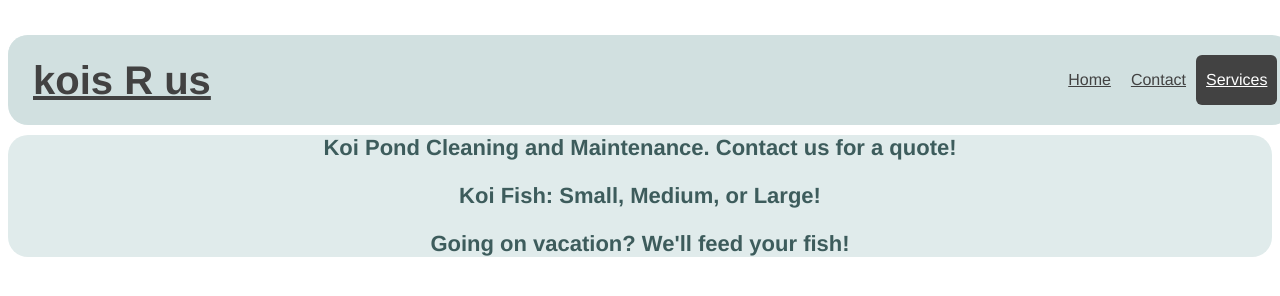
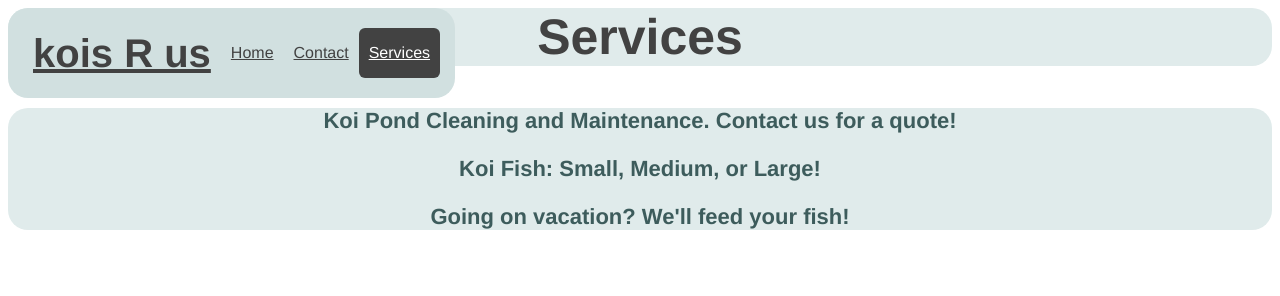
Before and after one commit to sevans09/web-programming, a plain HTML site: page HW2/services.html in a window 1280 px wide. Drawn offline with Linux system fonts and the light colour scheme.

Commit message:
Update services.html

```diff
--- a/HW2/services.html
+++ b/HW2/services.html
@@ -3,7 +3,7 @@
   <link rel="stylesheet" href="main.css">
 </head>
 
-<div class="header" style="position:fixed; width:98%">
+<div class="header">
   <a href="#default" class="logo">kois R us</a>
   <div class="header-right">
     <a href="index.html">Home</a>
@@ -12,7 +12,7 @@
   </div>
 </div>
 
-<div class="container" style="margin-top:35px">
+<div class="container">
   <div style="text-align:center">
     <h2 style="background-color: #e0ebeb; font-size:50px; border-radius:20px">Services</h2>
   </div>
```
